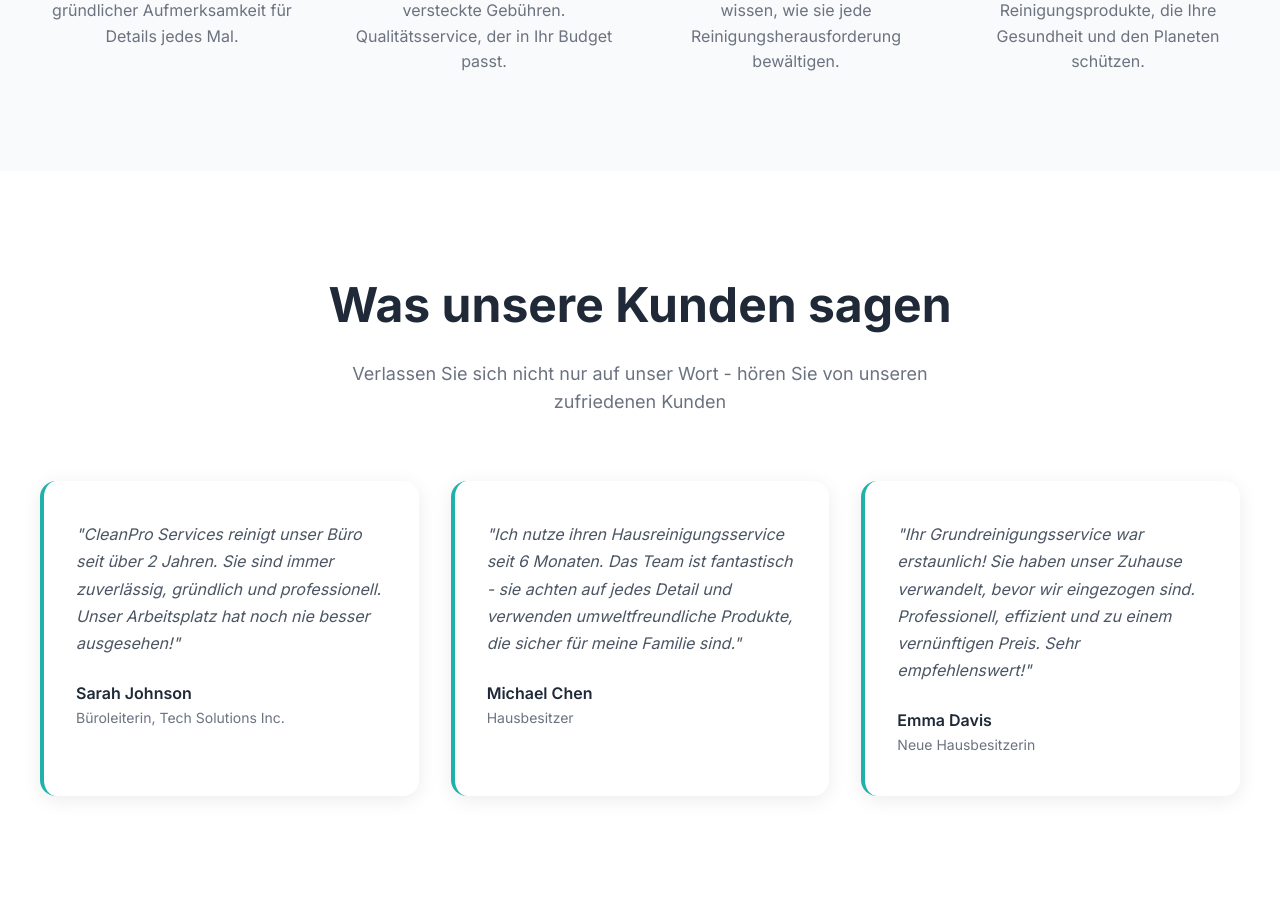
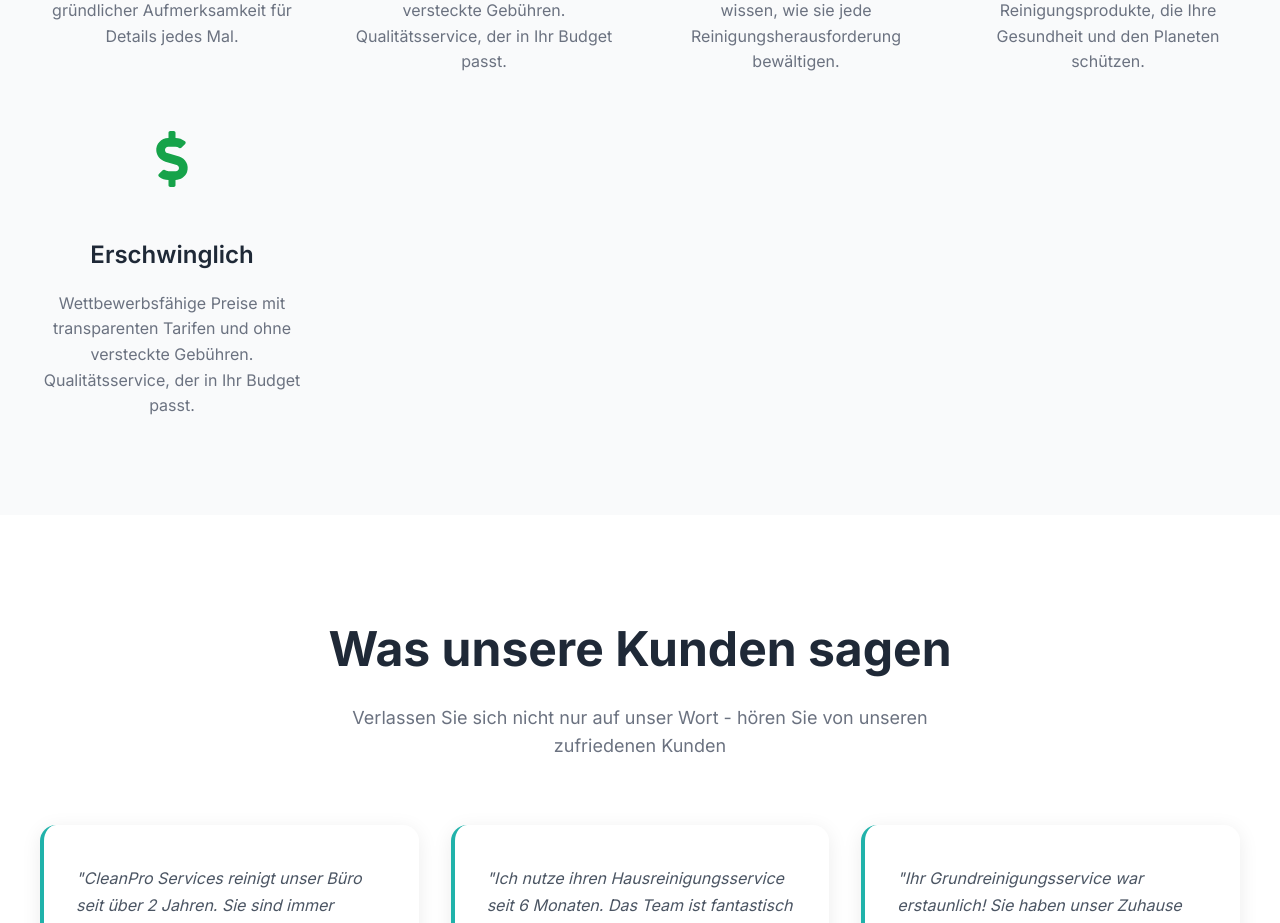
Before and after one commit to Brillianzhub/ucsquaredienstleistung, a Next.js app: page / in a window 1280 px wide. Shown: the part 3500-4423 px from the top of the page. Built offline with nearby package versions, Linux system fonts and the light colour scheme.

Commit message:
Updated page.tsx

```diff
--- a/app/page.tsx
+++ b/app/page.tsx
@@ -264,6 +264,15 @@ export default function CleaningService() {
                 {t('ecoFriendlyDesc')}
               </p>
             </div>
+            <div className="feature">
+              <div className="feature-icon">
+                <FaDollarSign />
+              </div>
+              <h3>{t('affordable')}</h3>
+              <p>
+                {t('affordableDesc')}
+              </p>
+            </div>
           </div>
         </div>
       </section>
```
